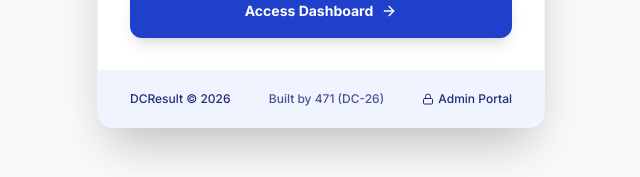
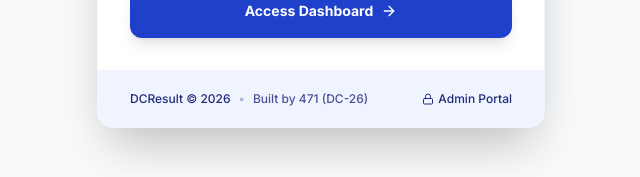
Before and after one commit to ShihabulSakib/DCAnalyticsV2, a React (Vite) app: page /login in a window 1280 px wide. Shown: the part 525-702 px from the top of the page, without its empty margins (319-959 px from the left). Built offline with nearby package versions, Linux system fonts and the light colour scheme; no server answers.

Commit message:
just improved the author msg in the login page

```diff
--- a/src/components/LoginPage.jsx
+++ b/src/components/LoginPage.jsx
@@ -102,9 +102,12 @@ const LoginPage = () => {
                 </div>
 
                 {/* Footer */}
-                <div className="px-8 py-5 bg-surface-tonal-a0 border-t border-surface-a20 flex flex-col sm:flex-row justify-between items-center gap-3 text-xs text-primary-a40 font-medium">
-                    <p>DCResult &copy; 2026</p>
-                    <p className="opacity-80">Built by 471 (DC-26)</p>
+                <div className="px-8 py-5 bg-surface-tonal-a0 border-t border-surface-a20 flex flex-col sm:flex-row justify-between items-center gap-4 text-xs text-primary-a40 font-medium">
+                    <div className="flex flex-col sm:flex-row items-center gap-1 sm:gap-2">
+                        <p>DCResult &copy; 2026</p>
+                        <span className="hidden sm:inline opacity-30">•</span>
+                        <p className="opacity-80">Built by 471 (DC-26)</p>
+                    </div>
                     <Link to="/admin/login" className="hover:text-primary-a10 transition-colors flex items-center gap-1">
                         <Lock className="w-3 h-3" /> Admin Portal
                     </Link>
```
